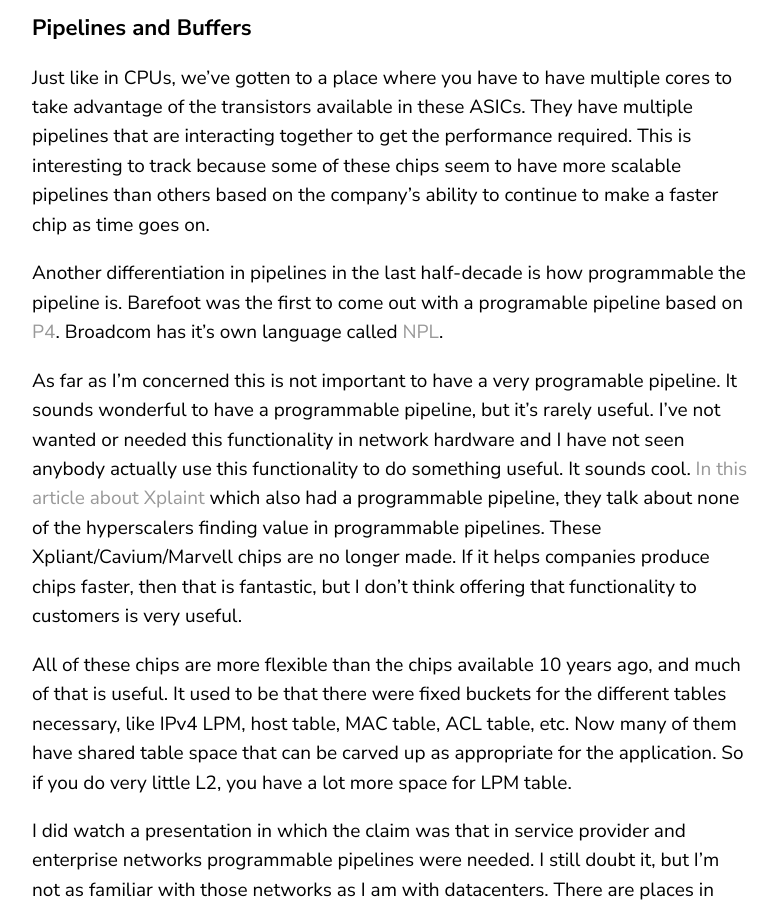
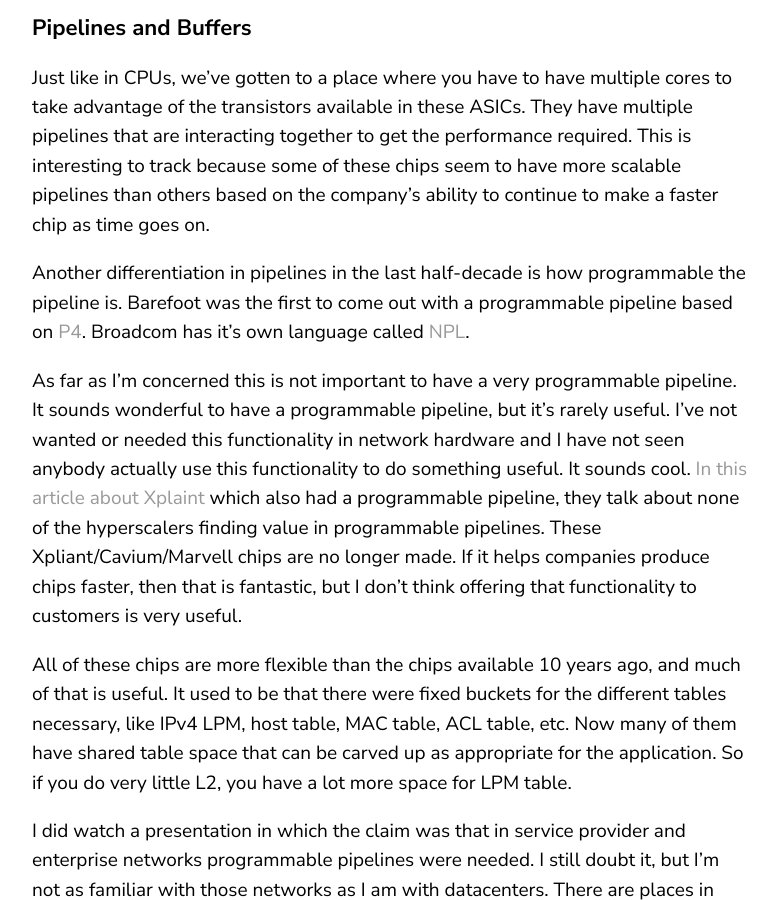
Before and after one commit to elegantnetwork/elegantnetwork.github.io, a Jekyll site: the page built from _posts/2020-09-16-A-Summary-of-Network-ASICs.md, in a window 1280 px wide and 900 px high, scrolled down 5312 px. Shown: the whole window, without its empty margins (68-845 px from the left). Built offline with Jekyll 4.4.1, drawn with Linux system fonts in a browser that asks for light colours; comment, search, counter and statistics services are not loaded; some of the changed text lies outside the part shown.

Commit message:
typos for asic post

```diff
--- a/_posts/2020-09-16-A-Summary-of-Network-ASICs.md
+++ b/_posts/2020-09-16-A-Summary-of-Network-ASICs.md
@@ -63,9 +63,9 @@
 
 Just like in CPUs, we've gotten to a place where you have to have multiple cores to take advantage of the transistors available in these ASICs. They have multiple pipelines that are interacting together to get the performance required. This is interesting to track because some of these chips seem to have more scalable pipelines than others based on the company's ability to continue to make a faster chip as time goes on.
 
-Another differentiation in pipelines in the last half-decade is how programmable the pipeline is. Barefoot was the first to come out with a programable pipeline based on [P4](http://www.sigcomm.org/sites/default/files/ccr/papers/2014/July/0000000-0000004.pdf). Broadcom has it's own language called [NPL](https://nplang.org/npl/blog/).
+Another differentiation in pipelines in the last half-decade is how programmable the pipeline is. Barefoot was the first to come out with a programmable pipeline based on [P4](http://www.sigcomm.org/sites/default/files/ccr/papers/2014/July/0000000-0000004.pdf). Broadcom has it's own language called [NPL](https://nplang.org/npl/blog/).
 
-As far as I'm concerned this is not important to have a very programable pipeline. It sounds wonderful to have a programmable pipeline, but it's rarely useful. I've not wanted or needed this functionality in network hardware and I have not seen anybody actually use this functionality to do something useful. It sounds cool. [In this article about Xplaint](https://www.sdxcentral.com/articles/news/marvell-nixes-the-programmable-xpliant-chip-it-inherited-from-cavium/2018/08/) which also had a programmable pipeline, they talk about none of the hyperscalers finding value in programmable pipelines. These Xpliant/Cavium/Marvell chips are no longer made. If it helps companies produce chips faster, then that is fantastic, but I don't think offering that functionality to customers is very useful.
+As far as I'm concerned this is not important to have a very programmable pipeline. It sounds wonderful to have a programmable pipeline, but it's rarely useful. I've not wanted or needed this functionality in network hardware and I have not seen anybody actually use this functionality to do something useful. It sounds cool. [In this article about Xplaint](https://www.sdxcentral.com/articles/news/marvell-nixes-the-programmable-xpliant-chip-it-inherited-from-cavium/2018/08/) which also had a programmable pipeline, they talk about none of the hyperscalers finding value in programmable pipelines. These Xpliant/Cavium/Marvell chips are no longer made. If it helps companies produce chips faster, then that is fantastic, but I don't think offering that functionality to customers is very useful.
 
 All of these chips are more flexible than the chips available 10 years ago, and much of that is useful. It used to be that there were fixed buckets for the different tables necessary, like IPv4 LPM, host table, MAC table, ACL table, etc. Now many of them have shared table space that can be carved up as appropriate for the application. So if you do very little L2, you have a lot more space for LPM table.
 
```
Also changed, not shown: other parts of _posts/2020-09-16-A-Summary-of-Network-ASICs.md (+1 -1 lines).
